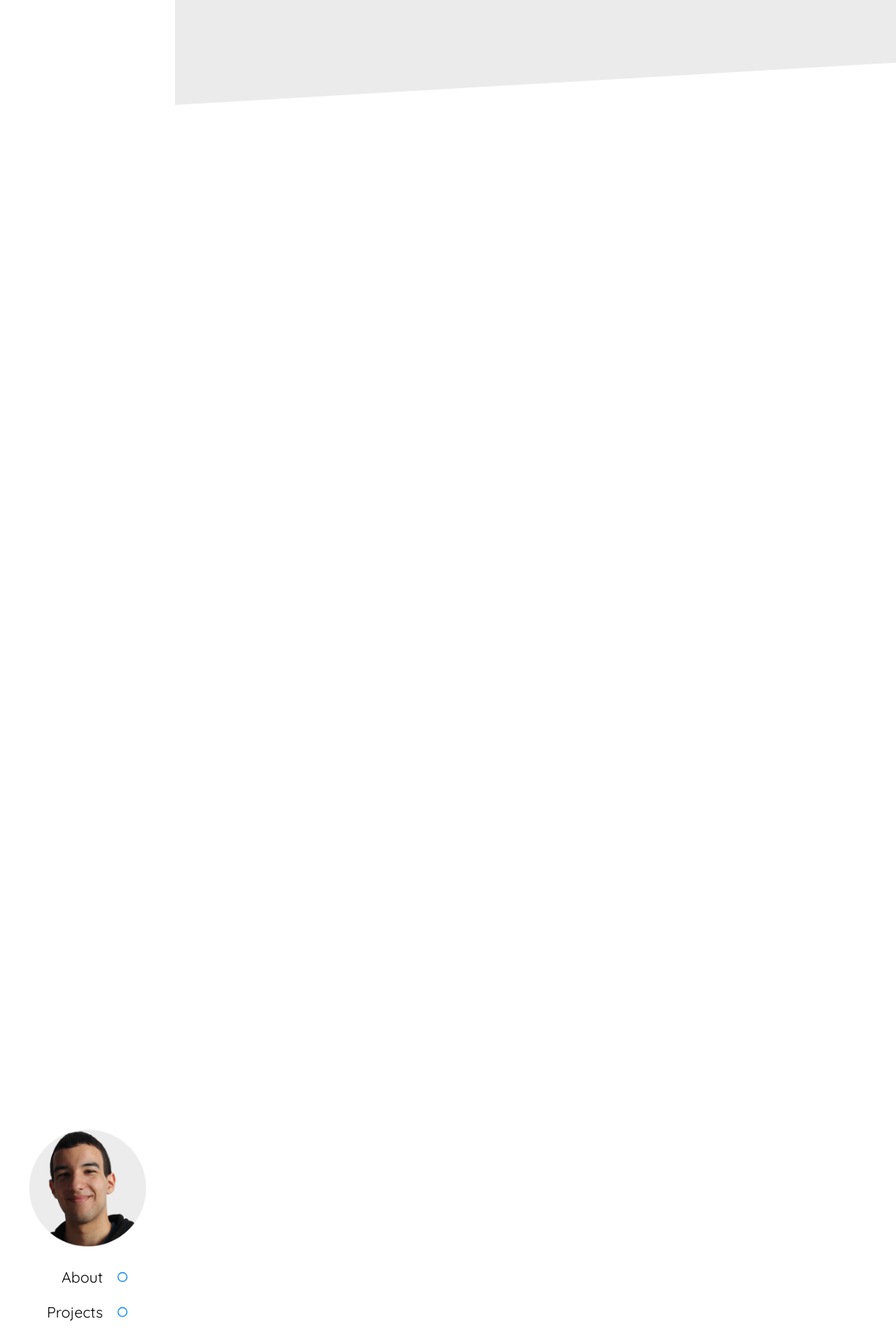
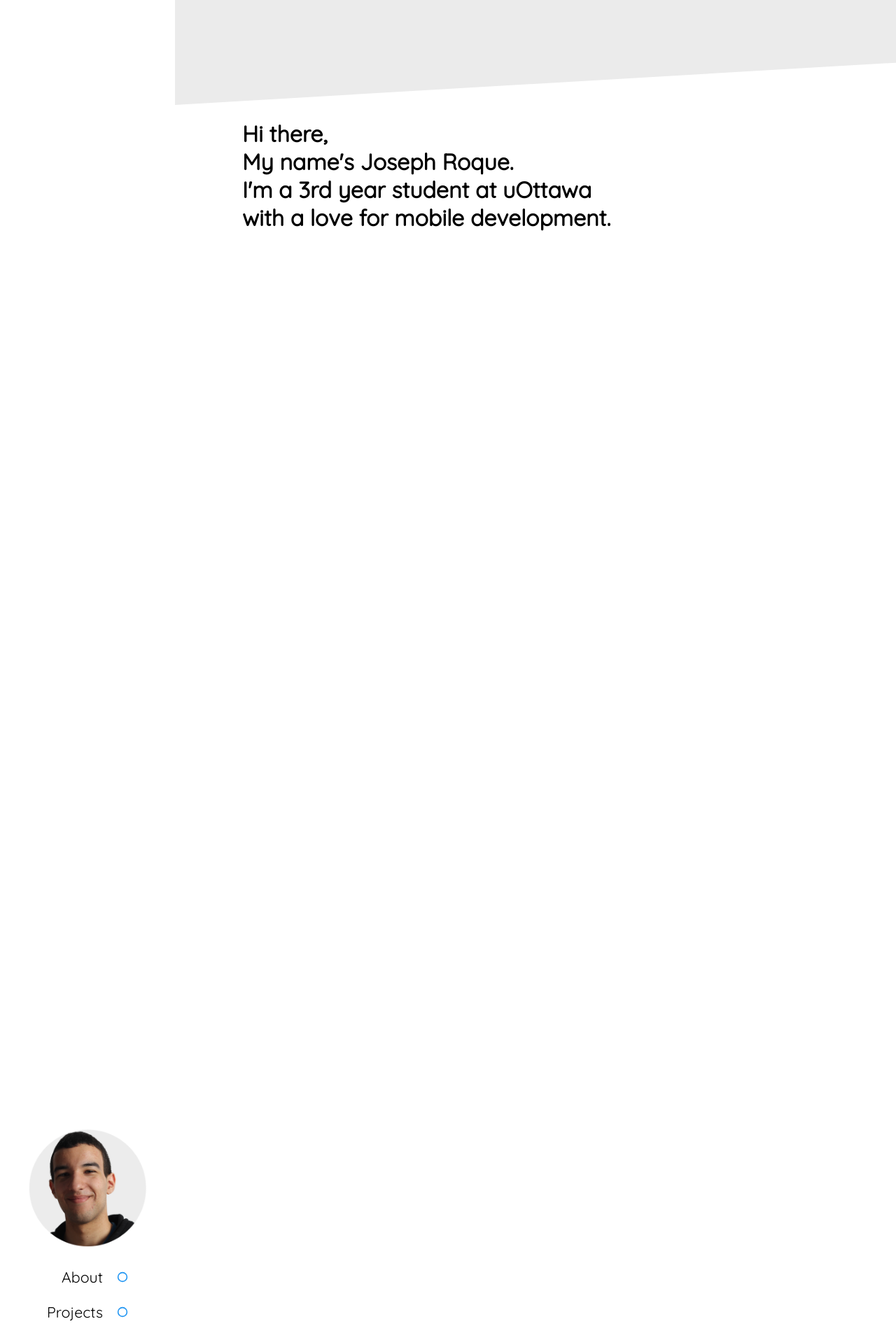
Before and after one commit to joseph-roque/joseph-roque.github.io, a Jekyll site: the page built from index.html, in a window 1280 px wide. Shown: the top 1915 px of the page at 70% size. Built offline with Jekyll 4.4.1, drawn with Linux system fonts in a browser that asks for light colours; nearby versions of some CDN libraries; some web fonts are replaced.

Commit message:
Finished about section

```diff
--- a/css/main.scss
+++ b/css/main.scss
@@ -23,6 +23,7 @@ body {
   height:100%;
   background-color:#ffffff;
   font-family: 'Droid Sans', sans-serif;
+  overflow-x: hidden;
 }
 
 a {
@@ -33,8 +34,7 @@ a {
 .content {
   width: 100%;
   height: 100%;
-  overflow-x: hidden;
-  margin-left: $sidebar-width;
+  padding-left: $sidebar-width;
   font-size: 0;
 }
 
@@ -43,6 +43,12 @@ a {
 #about {
   min-height: 100vh;
   position: relative;
+
+  h1 {
+    font-family: 'Quicksand', sans-serif;
+    font-size: 32px;
+    margin-left: 96px;
+  }
 }
 
 #projects {
--- a/index.html
+++ b/index.html
@@ -8,41 +8,60 @@ title: Joseph Roque | Developer
 {% include base.html %}
 
 <div id='about' class='section'>
+  <!-- Top divider -->
   <svg class='divider gray' preserveAspectRatio='none' viewBox='0 0 800 150' version='1.1' xmlns='http://www.w3.org/2000/svg' xmlns:xlink='http://www.w3.org/1999/xlink' xml:space='preserve' style='fill-rule:evenodd;clip-rule:evenodd;stroke-linejoin:round;stroke-miterlimit:1.41421;'>
       <path d='M800,0L0,0L0,150L800,75L800,0Z' />
   </svg>
+  <!-- End top divider -->
 
+  <div class='center-vertical'>
+    <h1>Hi there,<br />My name's Joseph Roque.<br />I'm a 3rd year student at uOttawa<br />with a love for mobile development.</h1>
+  </div>
+
+  <!-- Bottom divider -->
   <svg class='divider bottom blue' preserveAspectRatio='none' viewBox='0 0 800 150' version='1.1' xmlns='http://www.w3.org/2000/svg' xmlns:xlink='http://www.w3.org/1999/xlink' xml:space='preserve' style='fill-rule:evenodd;clip-rule:evenodd;stroke-linejoin:round;stroke-miterlimit:1.41421;'>
       <path d='M800,0L0,0L0,150L800,75L800,0Z' />
   </svg>
+  <!-- End bottom divider -->
 </div>
 
 <div id='projects' class='section'>
+  <!-- Top divider -->
   <svg class='divider blue' preserveAspectRatio='none' viewBox='0 0 800 150' version='1.1' xmlns='http://www.w3.org/2000/svg' xmlns:xlink='http://www.w3.org/1999/xlink' xml:space='preserve' style='fill-rule:evenodd;clip-rule:evenodd;stroke-linejoin:round;stroke-miterlimit:1.41421;'>
       <path d='M800,0L0,0L0,150L800,75L800,0Z' />
   </svg>
+  <!-- End top divider -->
 
+  <!-- Bottom divider -->
   <svg class='divider bottom orange' preserveAspectRatio='none' viewBox='0 0 800 150' version='1.1' xmlns='http://www.w3.org/2000/svg' xmlns:xlink='http://www.w3.org/1999/xlink' xml:space='preserve' style='fill-rule:evenodd;clip-rule:evenodd;stroke-linejoin:round;stroke-miterlimit:1.41421;'>
       <path d='M800,0L0,0L0,150L800,75L800,0Z' />
   </svg>
+  <!-- End bottom divider -->
 </div>
 
 <div id='work' class='section'>
+  <!-- Top divider -->
   <svg class='divider orange' preserveAspectRatio='none' viewBox='0 0 800 150' version='1.1' xmlns='http://www.w3.org/2000/svg' xmlns:xlink='http://www.w3.org/1999/xlink' xml:space='preserve' style='fill-rule:evenodd;clip-rule:evenodd;stroke-linejoin:round;stroke-miterlimit:1.41421;'>
       <path d='M800,0L0,0L0,150L800,75L800,0Z' />
   </svg>
+  <!-- End top divider -->
 
+  <!-- Bottom divider -->
   <svg class='divider bottom red' preserveAspectRatio='none' viewBox='0 0 800 150' version='1.1' xmlns='http://www.w3.org/2000/svg' xmlns:xlink='http://www.w3.org/1999/xlink' xml:space='preserve' style='fill-rule:evenodd;clip-rule:evenodd;stroke-linejoin:round;stroke-miterlimit:1.41421;'>
       <path d='M800,0L0,0L0,150L800,75L800,0Z' />
   </svg>
+  <!-- End bottom divider -->
 </div>
 
 <div id='contact' class='section'>
+  <!-- Top divider -->
   <svg class='divider red' preserveAspectRatio='none' viewBox='0 0 800 150' version='1.1' xmlns='http://www.w3.org/2000/svg' xmlns:xlink='http://www.w3.org/1999/xlink' xml:space='preserve' style='fill-rule:evenodd;clip-rule:evenodd;stroke-linejoin:round;stroke-miterlimit:1.41421;'>
       <path d='M800,0L0,0L0,150L800,75L800,0Z' />
   </svg>
 
+  <!-- Bottom divider -->
   <svg class='divider bottom red' preserveAspectRatio='none' viewBox='0 0 800 150' version='1.1' xmlns='http://www.w3.org/2000/svg' xmlns:xlink='http://www.w3.org/1999/xlink' xml:space='preserve' style='fill-rule:evenodd;clip-rule:evenodd;stroke-linejoin:round;stroke-miterlimit:1.41421;'>
       <path d='M800,0L0,0L0,150L800,75L800,0Z' />
   </svg>
+  <!-- End bottom divider -->
 </div>
```
